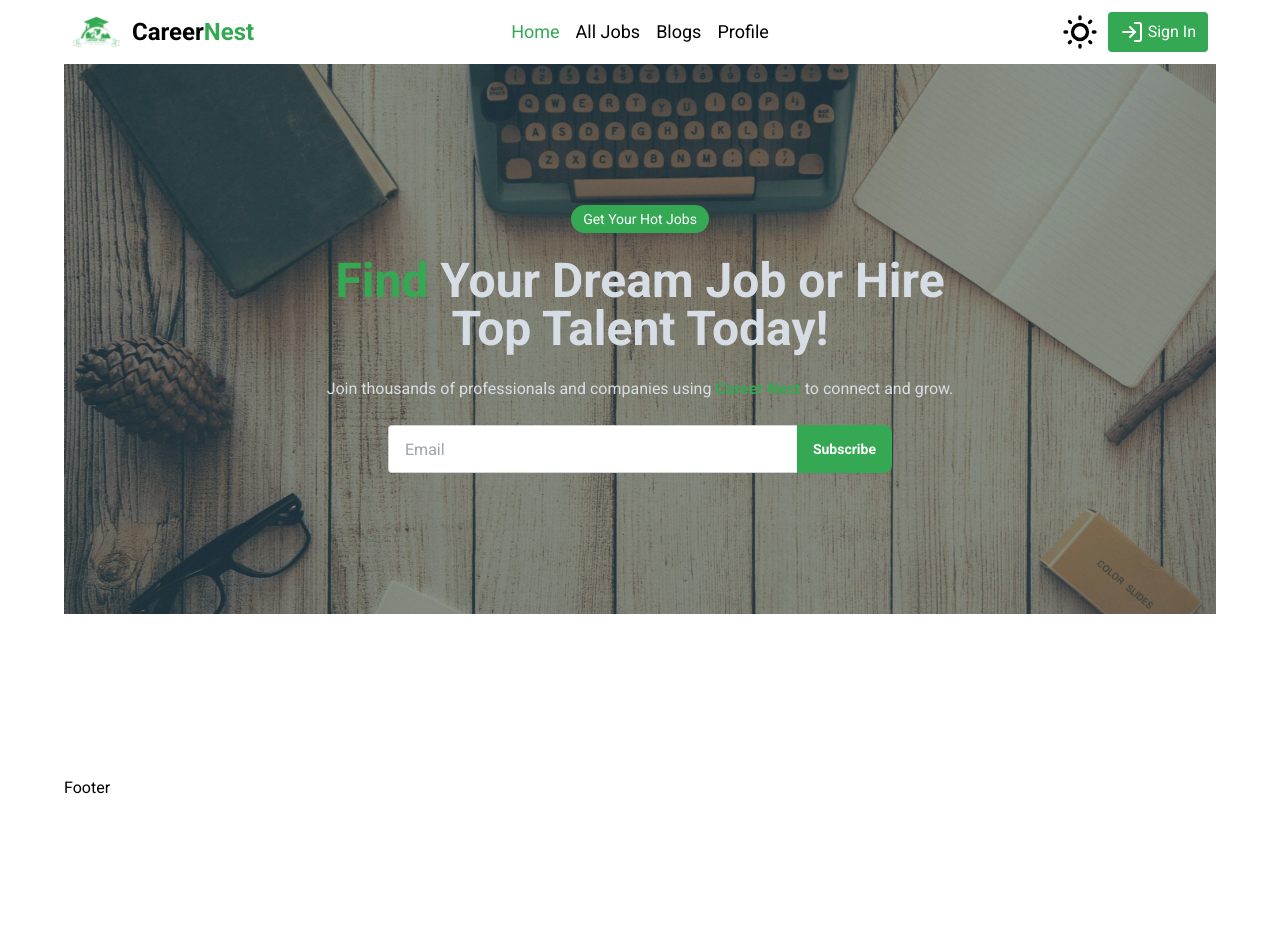
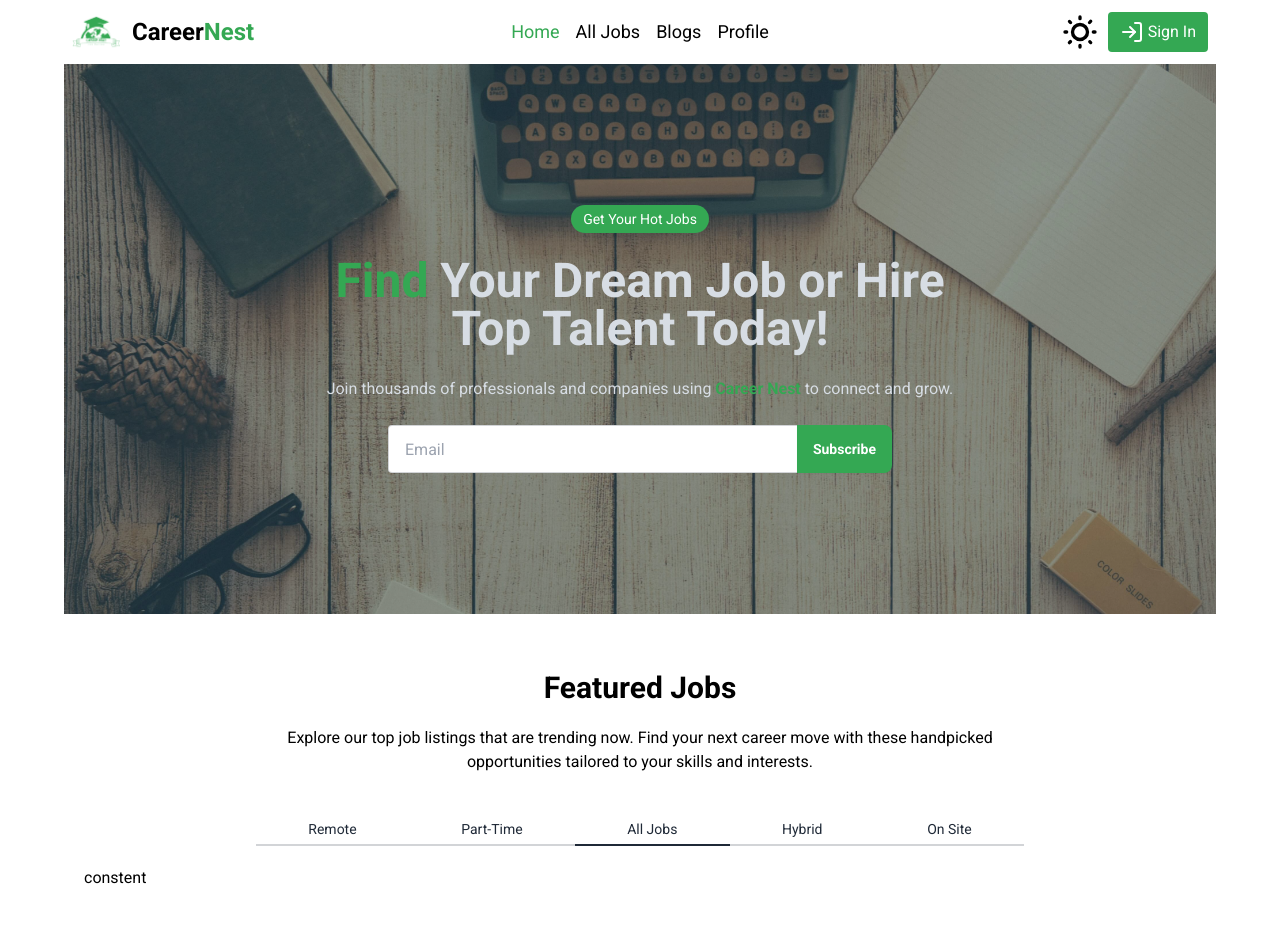
Before and after one commit to Mosharof-Hossen/Career-Nest, a React (Vite) app in the folder client/: page / in a window 1280 px wide. Shown: the top 952 px of the page. Before the commit the page ends 800 px from the top, so only its background shows below. Built offline with nearby package versions, Linux system fonts and the light colour scheme; no server answers.

Commit message:
featured jobs tabs design done

```diff
--- /dev/null
+++ b/client/src/Components/FeaturedJobs/FeaturedJobs.jsx
@@ -0,0 +1,39 @@
+
+
+const FeaturedJobs = () => {
+
+    return (
+        <div className="my-14">
+            <div className="text-center space-y-5 mb-5">
+                <h2 className="text-3xl font-bold">Featured Jobs</h2>
+                <p className="max-w-3xl mx-auto">Explore our top job listings that are trending now. Find your next career move with these handpicked opportunities tailored to your skills and interests.</p>
+            </div>
+
+            <div className="p-5 space-y-5">
+                <div role="tablist" className="tabs tabs-bordered max-w-3xl mx-auto">
+                    <input type="radio" name="my_tabs_1" role="tab" className="tab dark:text-white" aria-label="Remote" />
+                    <input type="radio" name="my_tabs_1" role="tab" className="tab dark:text-white" aria-label="Part-Time" />
+
+                    <input
+                        type="radio"
+                        name="my_tabs_1"
+                        role="tab"
+                        className="tab dark:text-white "
+                        aria-label="All Jobs"
+                        defaultChecked />
+
+
+                    <input type="radio" name="my_tabs_1" role="tab" className="tab dark:text-white" aria-label="Hybrid" />
+
+                    <input type="radio" name="my_tabs_1" role="tab" className="tab dark:text-white" aria-label="On Site" />
+                </div>
+                <div>
+                    constent
+                </div>
+
+            </div>
+        </div>
+    );
+};
+
+export default FeaturedJobs;
--- a/client/src/Pages/Home/Home.jsx
+++ b/client/src/Pages/Home/Home.jsx
@@ -1,10 +1,12 @@
 import Banner from "../../Components/Banner/Banner";
+import FeaturedJobs from "../../Components/FeaturedJobs/FeaturedJobs";
 
 
 const Home = () => {
     return (
         <div>
             <Banner></Banner>
+            <FeaturedJobs></FeaturedJobs>
         </div>
     );
 };
```
